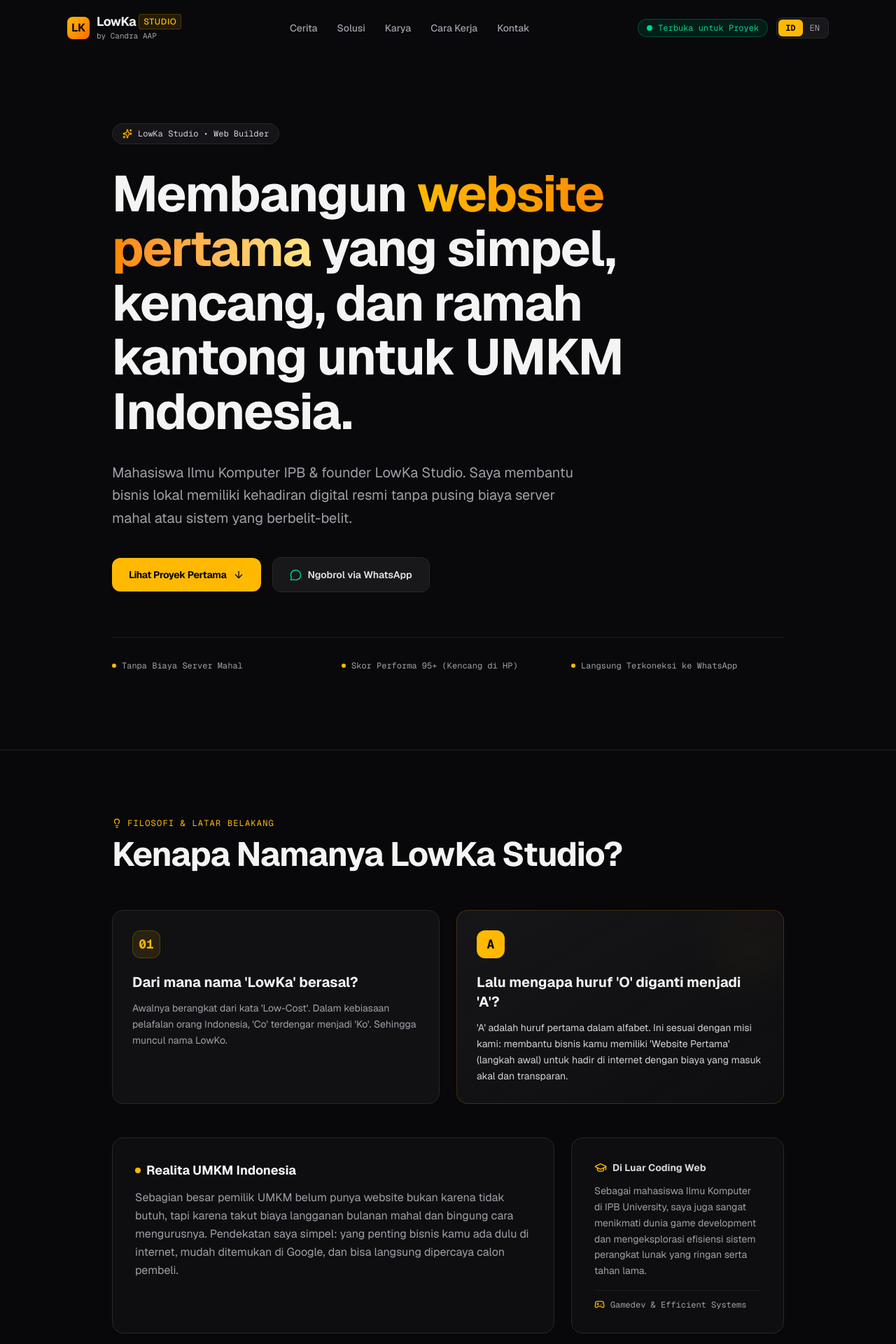
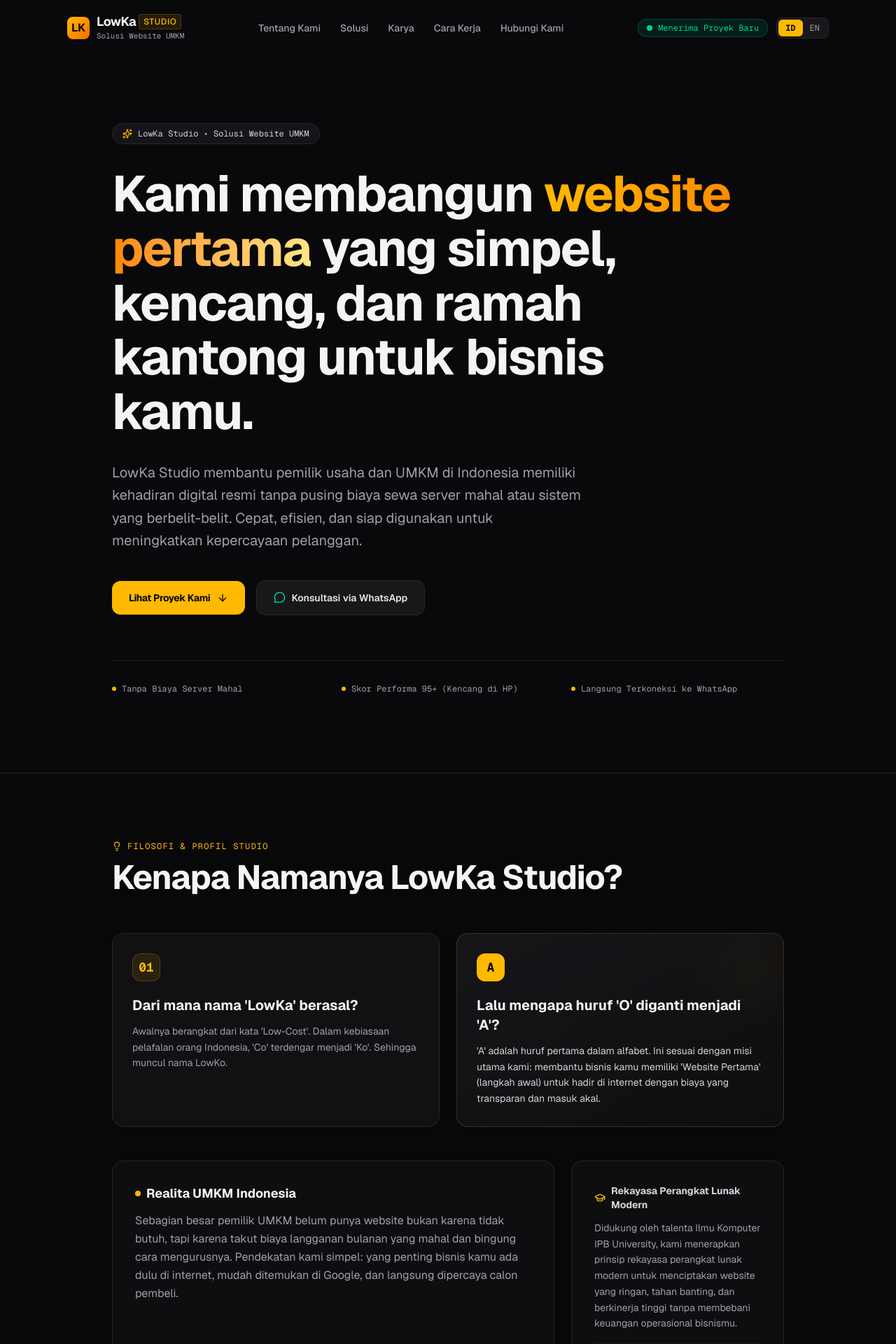
Before and after one commit to candraalief/lowka-studio, a Next.js app: page / in a window 1280 px wide. Shown: the top 1920 px of the page at 70% size. Built offline with nearby package versions, Linux system fonts and the light colour scheme.

Commit message:
refactor: pivot to full business agency profile for LowKa Studio using collective voice (kami/we)

```diff
--- a/src/app/layout.tsx
+++ b/src/app/layout.tsx
@@ -13,23 +13,23 @@ const geistMono = Geist_Mono({
 });
 
 export const metadata: Metadata = {
-  title: "Candra AAP — LowKa Studio | Website Simpel & Ramah Anggaran untuk UMKM",
+  title: "LowKa Studio — Website Pertama Simpel & Ramah Anggaran untuk UMKM",
   description:
-    "Mahasiswa Ilmu Komputer IPB & founder LowKa Studio. Membantu bisnis dan UMKM di Indonesia memiliki website pertama yang simpel, kencang, dan ramah kantong.",
+    "Studio pembuatan website untuk UMKM dan bisnis di Indonesia. Membantu bisnismu memiliki website pertama yang simpel, kencang, dan ramah kantong tanpa biaya server mahal.",
   keywords: [
-    "Candra Agung Alief Prasetyo",
     "LowKa Studio",
     "Website UMKM",
-    "Pembuatan Website Murah",
-    "Ilmu Komputer IPB",
+    "Jasa Pembuatan Website",
+    "Website Ramah Anggaran",
+    "Company Profile Murah",
     "Valentine Batik",
-    "Portfolio Web Developer",
+    "Next.js Cloudflare Pages",
   ],
-  authors: [{ name: "Candra Agung Alief Prasetyo" }],
+  authors: [{ name: "LowKa Studio" }],
   openGraph: {
-    title: "Candra AAP — LowKa Studio",
+    title: "LowKa Studio — Solusi Website UMKM Indonesia",
     description:
-      "Membantu UMKM Indonesia punya website pertama yang simpel, kencang, dan ramah kantong.",
+      "Website pertama yang simpel, kencang, dan ramah kantong untuk bisnis kamu.",
     url: "https://github.com/candraalief/lowka-studio",
     siteName: "LowKa Studio",
     locale: "id_ID",
--- a/src/components/Navbar.tsx
+++ b/src/components/Navbar.tsx
@@ -2,7 +2,7 @@
 
 import React, { useState, useEffect } from "react";
 import { useLanguage } from "@/context/LanguageContext";
-import { Globe, Menu, X, ArrowUpRight } from "lucide-react";
+import { Menu, X } from "lucide-react";
 
 export default function Navbar() {
   const { language, setLanguage, dict } = useLanguage();
@@ -35,7 +35,9 @@ export default function Navbar() {
             <span className="font-bold tracking-tight text-zinc-100 text-lg leading-tight flex items-center gap-1">
               LowKa <span className="text-amber-400 font-medium text-xs uppercase tracking-wider px-1.5 py-0.5 rounded bg-amber-400/10 border border-amber-400/20">Studio</span>
             </span>
-            <span className="text-[11px] text-zinc-400 font-mono">by Candra AAP</span>
+            <span className="text-[11px] text-zinc-400 font-mono">
+              {language === "id" ? "Solusi Website UMKM" : "Web Solutions for MSMEs"}
+            </span>
           </div>
         </a>
 
--- a/src/components/StorySection.tsx
+++ b/src/components/StorySection.tsx
@@ -2,7 +2,7 @@
 
 import React from "react";
 import { useLanguage } from "@/context/LanguageContext";
-import { Lightbulb, HelpCircle, Gamepad2, GraduationCap } from "lucide-react";
+import { Lightbulb, Cpu, GraduationCap } from "lucide-react";
 
 export default function StorySection() {
   const { dict } = useLanguage();
@@ -51,7 +51,7 @@ export default function StorySection() {
           </div>
         </div>
 
-        {/* Narrative & Reality */}
+        {/* Narrative & Studio Capabilities */}
         <div className="grid md:grid-cols-3 gap-6">
           <div className="md:col-span-2 p-8 rounded-2xl bg-zinc-900/40 border border-zinc-800">
             <h3 className="text-lg font-bold text-zinc-100 mb-3 flex items-center gap-2">
@@ -74,8 +74,8 @@ export default function StorySection() {
               </p>
             </div>
             <div className="flex items-center gap-2 text-xs font-mono text-zinc-400 pt-3 border-t border-zinc-800/60">
-              <Gamepad2 size={15} className="text-amber-400" />
-              <span>Gamedev & Efficient Systems</span>
+              <Cpu size={15} className="text-amber-400" />
+              <span>Lightweight & High-Performance</span>
             </div>
           </div>
         </div>
--- a/src/content/dictionary.ts
+++ b/src/content/dictionary.ts
@@ -78,42 +78,42 @@ export interface Dictionary {
 export const dictionaries: Record<Language, Dictionary> = {
   id: {
     nav: {
-      story: "Cerita",
+      story: "Tentang Kami",
       value: "Solusi",
       work: "Karya",
       workflow: "Cara Kerja",
-      contact: "Kontak",
-      statusBadge: "Terbuka untuk Proyek",
+      contact: "Hubungi Kami",
+      statusBadge: "Menerima Proyek Baru",
     },
     hero: {
-      eyebrow: "LowKa Studio • Web Builder",
-      greeting: "Halo, saya Candra AAP",
-      headlinePart1: "Membangun ",
+      eyebrow: "LowKa Studio • Solusi Website UMKM",
+      greeting: "Selamat Datang di LowKa Studio",
+      headlinePart1: "Kami membangun ",
       headlineHighlight: "website pertama",
-      headlinePart2: " yang simpel, kencang, dan ramah kantong untuk UMKM Indonesia.",
+      headlinePart2: " yang simpel, kencang, dan ramah kantong untuk bisnis kamu.",
       description:
-        "Mahasiswa Ilmu Komputer IPB & founder LowKa Studio. Saya membantu bisnis lokal memiliki kehadiran digital resmi tanpa pusing biaya server mahal atau sistem yang berbelit-belit.",
-      ctaWork: "Lihat Proyek Pertama",
-      ctaTalk: "Ngobrol via WhatsApp",
+        "LowKa Studio membantu pemilik usaha dan UMKM di Indonesia memiliki kehadiran digital resmi tanpa pusing biaya sewa server mahal atau sistem yang berbelit-belit. Cepat, efisien, dan siap digunakan untuk meningkatkan kepercayaan pelanggan.",
+      ctaWork: "Lihat Proyek Kami",
+      ctaTalk: "Konsultasi via WhatsApp",
     },
     story: {
-      sectionTag: "Filosofi & Latar Belakang",
+      sectionTag: "Filosofi & Profil Studio",
       title: "Kenapa Namanya LowKa Studio?",
       question1: "Dari mana nama 'LowKa' berasal?",
       answer1:
         "Awalnya berangkat dari kata 'Low-Cost'. Dalam kebiasaan pelafalan orang Indonesia, 'Co' terdengar menjadi 'Ko'. Sehingga muncul nama LowKo.",
       question2: "Lalu mengapa huruf 'O' diganti menjadi 'A'?",
       answer2:
-        "'A' adalah huruf pertama dalam alfabet. Ini sesuai dengan misi kami: membantu bisnis kamu memiliki 'Website Pertama' (langkah awal) untuk hadir di internet dengan biaya yang masuk akal dan transparan.",
+        "'A' adalah huruf pertama dalam alfabet. Ini sesuai dengan misi utama kami: membantu bisnis kamu memiliki 'Website Pertama' (langkah awal) untuk hadir di internet dengan biaya yang transparan dan masuk akal.",
       missionTitle: "Realita UMKM Indonesia",
       missionBody:
-        "Sebagian besar pemilik UMKM belum punya website bukan karena tidak butuh, tapi karena takut biaya langganan bulanan mahal dan bingung cara mengurusnya. Pendekatan saya simpel: yang penting bisnis kamu ada dulu di internet, mudah ditemukan di Google, dan bisa langsung dipercaya calon pembeli.",
-      personalTitle: "Di Luar Coding Web",
+        "Sebagian besar pemilik UMKM belum punya website bukan karena tidak butuh, tapi karena takut biaya langganan bulanan yang mahal dan bingung cara mengurusnya. Pendekatan kami simpel: yang penting bisnis kamu ada dulu di internet, mudah ditemukan di Google, dan langsung dipercaya calon pembeli.",
+      personalTitle: "Rekayasa Perangkat Lunak Modern",
       personalBody:
-        "Sebagai mahasiswa Ilmu Komputer di IPB University, saya juga sangat menikmati dunia game development dan mengeksplorasi efisiensi sistem perangkat lunak yang ringan serta tahan lama.",
+        "Didukung oleh talenta Ilmu Komputer IPB University, kami menerapkan prinsip rekayasa perangkat lunak modern untuk menciptakan website yang ringan, tahan banting, dan berkinerja tinggi tanpa membebani keuangan operasional bisnismu.",
     },
     values: {
-      sectionTag: "Prinsip Kerja",
+      sectionTag: "Prinsip Kerja Kami",
       title: "Solusi Ramah Anggaran, Tanpa Gimmick",
       subtitle:
         "Fokus pada apa yang benar-benar dibutuhkan bisnis kamu untuk mulai menghasilkan dari internet.",
@@ -122,7 +122,7 @@ export const dictionaries: Record<Language, Dictionary> = {
           step: "01",
           title: "Yang Penting Ada Dulu di Internet",
           description:
-            "Company profile ringkas dan profesional. Nama bisnismu resmi terdaftar di web, mudah dicari pelanggan, dan meningkatkan kredibilitas saat menawarkan produk.",
+            "Company profile ringkas dan profesional. Nama bisnismu resmi terdaftar di web, mudah dicari pelanggan di Google, dan meningkatkan kredibilitas saat menawarkan produk.",
         },
         {
           step: "02",
@@ -134,83 +134,83 @@ export const dictionaries: Record<Language, Dictionary> = {
           step: "03",
           title: "Langsung Nyambung ke WhatsApp",
           description:
-            "Tanpa alur keranjang belanja yang rumit. Pelanggan cukup melihat katalog produk, lalu klik satu tombol untuk langsung mengobrol dan bertransaksi di WhatsApp.",
+            "Tanpa alur keranjang belanja yang rumit. Pelanggan cukup melihat katalog produk, lalu klik satu tombol untuk langsung mengobrol dan bertransaksi di WhatsApp bisnismu.",
         },
       ],
     },
     projects: {
-      sectionTag: "Karya Pertama",
-      title: "Studi Kasus Proyek Nyata",
+      sectionTag: "Portofolio Proyek",
+      title: "Karya Nyata Kami",
       subtitle: "Membuktikan bahwa website berbiaya hemat tetap bisa tampil elegan dan berkinerja tinggi.",
       viewLive: "Buka Website Langsung",
-      firstProjectTag: "Proyek Pertama • Live",
+      firstProjectTag: "Proyek Klien • Live",
       client: "FuRi Valentine Batik",
       category: "Katalog & Profil Batik Khas Kota Bekasi",
       description:
-        "FuRi Valentine Batik adalah pengrajin batik khas Kota Bekasi yang memproduksi seragam instansi, seragam sekolah, dan bahan kain custom. Mereka membutuhkan katalog digital yang elegan namun ringan agar mudah dibagikan kepada calon mitra dinas maupun pembeli perorangan.",
+        "FuRi Valentine Batik adalah pengrajin batik khas Kota Bekasi yang memproduksi seragam instansi, seragam sekolah, dan bahan kain custom. Kami membangun katalog digital yang elegan namun ringan agar mudah dibagikan kepada calon mitra dinas maupun pembeli perorangan.",
       highlights: [
-        "Skor performa 95+ di perangkat seluler dengan muat halaman instan.",
+        "Skor performa 95+ di perangkat seluler dengan waktu muat instan.",
         "Integrasi reservasi kunjungan galeri & pesanan seragam langsung ke WhatsApp.",
         "Zero server overhead: Di-deploy di Cloudflare Pages tanpa biaya hosting bulanan.",
       ],
       techStack: ["Next.js", "Tailwind CSS", "TypeScript", "Cloudflare Pages"],
     },
     workflow: {
-      sectionTag: "Cara Kerja",
-      title: "3 Langkah Simpel Memulai",
-      subtitle: "Tidak perlu paham teknis coding, serahkan semuanya pada kami.",
+      sectionTag: "Alur Kerja",
+      title: "3 Langkah Simpel Bersama Kami",
+      subtitle: "Tidak perlu paham teknis coding, serahkan seluruh proses pengembangannya pada kami.",
       steps: [
         {
           number: "01",
           title: "Ngobrol Santai",
-          desc: "Ceritakan profil bisnis, foto produk, dan nomor WhatsApp yang ingin kamu gunakan.",
+          desc: "Ceritakan profil bisnis, foto produk, dan nomor WhatsApp yang ingin kamu hubungkan ke website.",
         },
         {
           number: "02",
           title: "Proses Pembuatan",
-          desc: "Kami susun struktur, tuliskan konten yang jelas, dan kembangkan website yang responsif di HP.",
+          desc: "Kami menyusun tata letak, menuliskan konten yang jelas, dan membangun website yang responsif di HP.",
         },
         {
           number: "03",
           title: "Online & Tayang",
-          desc: "Website resmi tayang di internet dan langsung siap kamu sebar ke calon pembeli!",
+          desc: "Website resmi bisnismu tayang di internet dan langsung siap kamu sebar ke calon pembeli!",
         },
       ],
-      toolsTitle: "Teknologi yang Digunakan:",
+      toolsTitle: "Teknologi yang Kami Gunakan:",
     },
     contact: {
-      sectionTag: "Ayo Mulai",
+      sectionTag: "Mulai Sekarang",
       title: "Siap Punya Website Pertama?",
       subtitle:
-        "Punya bisnis yang belum punya website atau ingin konsultasi santai dulu soal biayanya? Langsung sapa saya via WhatsApp atau email.",
-      waButton: "Chat via WhatsApp",
+        "Punya bisnis yang belum punya website atau ingin konsultasi santai dulu soal biayanya? Langsung hubungi kami via WhatsApp atau email.",
+      waButton: "Hubungi via WhatsApp",
       emailButton: "Kirim Email",
-      githubButton: "Lihat GitHub",
-      footerNote: "Dibuat dengan kode bersih & penuh efisiensi oleh Candra AAP • LowKa Studio.",
+      githubButton: "Lihat Repositori",
+      footerNote: "© 2026 LowKa Studio. Solusi website simpel, kencang, dan ramah anggaran untuk UMKM Indonesia.",
     },
   },
   en: {
     nav: {
-      story: "Story",
+      story: "About Us",
       value: "Solutions",
-      work: "Work",
+      work: "Works",
       workflow: "Workflow",
-      contact: "Contact",
-      statusBadge: "Available for Projects",
+      contact: "Contact Us",
+      statusBadge: "Accepting New Projects",
     },
     hero: {
-      eyebrow: "LowKa Studio • Web Builder",
-      greeting: "Hey, I'm Candra AAP",
-      headlinePart1: "Crafting the ",
+      eyebrow: "LowKa Studio • Web Solutions for MSMEs",
+      greeting: "Welcome to LowKa Studio",
+      headlinePart1: "We build the ",
       headlineHighlight: "very first website",
-      headlinePart2: " that's fast, simple, and budget-friendly for Indonesian businesses.",
+      headlinePart2: " that's fast, simple, and budget-friendly for your business.",
       description:
-        "Computer Science student at IPB University & founder of LowKa Studio. I help local businesses establish their official web presence without hefty server bills or convoluted setups.",
-      ctaWork: "View First Project",
-      ctaTalk: "Let's Talk via WhatsApp",
+        "LowKa Studio helps Indonesian businesses and MSMEs establish an official digital presence without expensive server overhead or convoluted setups. Fast, efficient, and engineered to build customer trust.",
+      ctaWork: "Explore Our Work",
+      ctaTalk: "Consult via WhatsApp",
     },
     story: {
-      sectionTag: "Philosophy & Background",
+      sectionTag: "Philosophy & Studio Profile",
       title: "Why The Name LowKa Studio?",
       question1: "Where does 'LowKa' come from?",
       answer1:
@@ -220,13 +220,13 @@ export const dictionaries: Record<Language, Dictionary> = {
         "'A' is the first letter of the alphabet. It aligns with our core mission: helping your business secure its 'First Website' (the essential initial step) to be present online at an honest, reasonable price.",
       missionTitle: "The Indonesian MSME Reality",
       missionBody:
-        "Most MSME owners don't lack a website because they don't want one, but because they fear expensive recurring hosting bills and complicated maintenance. My philosophy is straightforward: get your business online first, make it easy to discover on Google, and instantly build credibility with your customers.",
-      personalTitle: "Outside Web Development",
+        "Most MSME owners don't lack a website because they don't want one, but because they fear expensive recurring hosting bills and complicated maintenance. Our philosophy is straightforward: get your business online first, make it easy to discover on Google, and instantly build credibility with your customers.",
+      personalTitle: "Modern Software Engineering",
       personalBody:
-        "As a Computer Science student at IPB University, I am also passionate about game development and exploring clean, lightweight software systems that run efficiently on modest hardware.",
+        "Backed by Computer Science talent from IPB University, we apply modern software engineering principles to build websites that are lightweight, resilient, and high-performing without straining your operational budget.",
     },
     values: {
-      sectionTag: "Core Principles",
+      sectionTag: "Our Core Principles",
       title: "Budget-Friendly Solutions, No Gimmicks",
       subtitle:
         "Focusing strictly on what your business truly needs to start building digital trust.",
@@ -252,15 +252,15 @@ export const dictionaries: Record<Language, Dictionary> = {
       ],
     },
     projects: {
-      sectionTag: "First Showcase",
-      title: "Real-World Case Study",
+      sectionTag: "Featured Portfolio",
+      title: "Our Real-World Work",
       subtitle: "Proving that a cost-efficient website can look premium and perform with blazing speed.",
       viewLive: "Visit Live Website",
-      firstProjectTag: "First Project • Live",
+      firstProjectTag: "Client Project • Live",
       client: "FuRi Valentine Batik",
       category: "Signature Bekasi Batik Catalog & Corporate Profile",
       description:
-        "FuRi Valentine Batik is an authentic batik artisan from Bekasi City producing corporate uniforms, school uniforms, and custom fabrics. They needed a lightweight, elegant digital catalog to present to institutional clients and walk-in visitors alike.",
+        "FuRi Valentine Batik is an authentic batik artisan from Bekasi City producing corporate uniforms, school uniforms, and custom fabrics. We developed an elegant, lightweight digital catalog to present to institutional clients and retail buyers alike.",
       highlights: [
         "95+ mobile performance score with near-instant page loading.",
         "Direct gallery booking and custom order inquiries routed straight to WhatsApp.",
@@ -271,35 +271,35 @@ export const dictionaries: Record<Language, Dictionary> = {
     workflow: {
       sectionTag: "Workflow",
       title: "3 Simple Steps to Launch",
-      subtitle: "No technical jargon needed—we take care of the entire engineering process.",
+      subtitle: "No technical jargon needed—we handle the entire design and engineering process for you.",
       steps: [
         {
           number: "01",
           title: "Casual Discovery Chat",
-          desc: "Share your business profile, product photos, and the WhatsApp number you want to connect.",
+          desc: "Share your business profile, product photos, and the WhatsApp number you want to connect to your website.",
         },
         {
           number: "02",
           title: "Crafting & Coding",
-          desc: "We organize the layout, write punchy copy, and build a sleek, mobile-optimized website.",
+          desc: "We organize the layout, craft clear copywriting, and build a sleek, mobile-optimized website.",
         },
         {
           number: "03",
           title: "Live & Ready to Share",
-          desc: "Your website goes live on the internet, ready to be discovered and shared with clients!",
+          desc: "Your official business website goes live on the internet, ready to be discovered and shared with clients!",
         },
       ],
-      toolsTitle: "Tools & Stack Used:",
+      toolsTitle: "Technologies We Rely On:",
     },
     contact: {
-      sectionTag: "Let's Connect",
+      sectionTag: "Get Started",
       title: "Ready to Build Your First Website?",
       subtitle:
         "Have a business that is not yet on Google, or want to consult on cost-efficient options? Reach out directly via WhatsApp or email.",
-      waButton: "Chat on WhatsApp",
+      waButton: "Contact via WhatsApp",
       emailButton: "Send an Email",
-      githubButton: "View on GitHub",
-      footerNote: "Handcrafted with clean code & efficiency by Candra AAP • LowKa Studio.",
+      githubButton: "View Repository",
+      footerNote: "© 2026 LowKa Studio. Simple, fast, and budget-friendly web solutions for Indonesian businesses.",
     },
   },
 };
```
Also changed, not shown: 1 other file (tests, documents, lock files or other folders).
